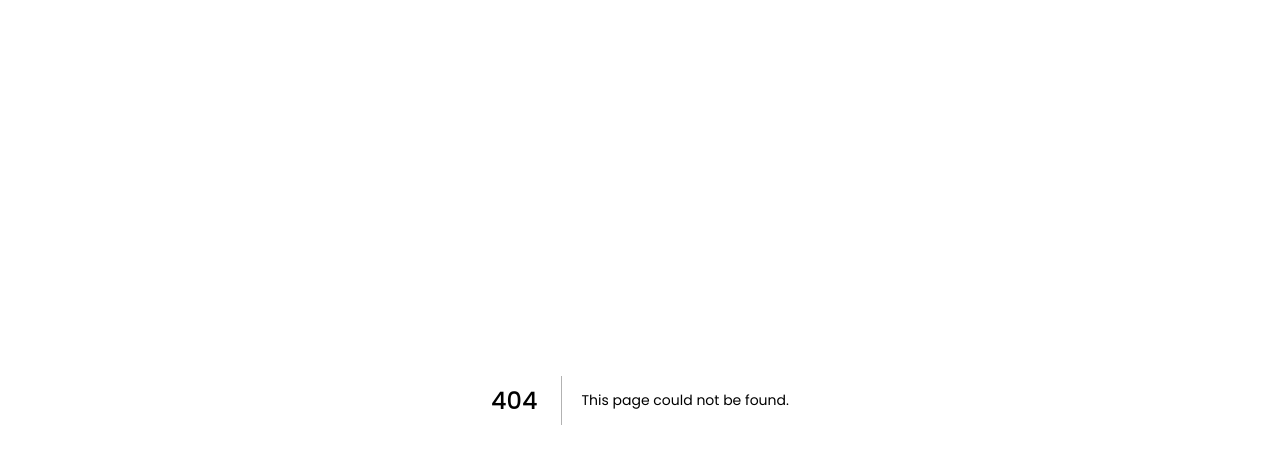
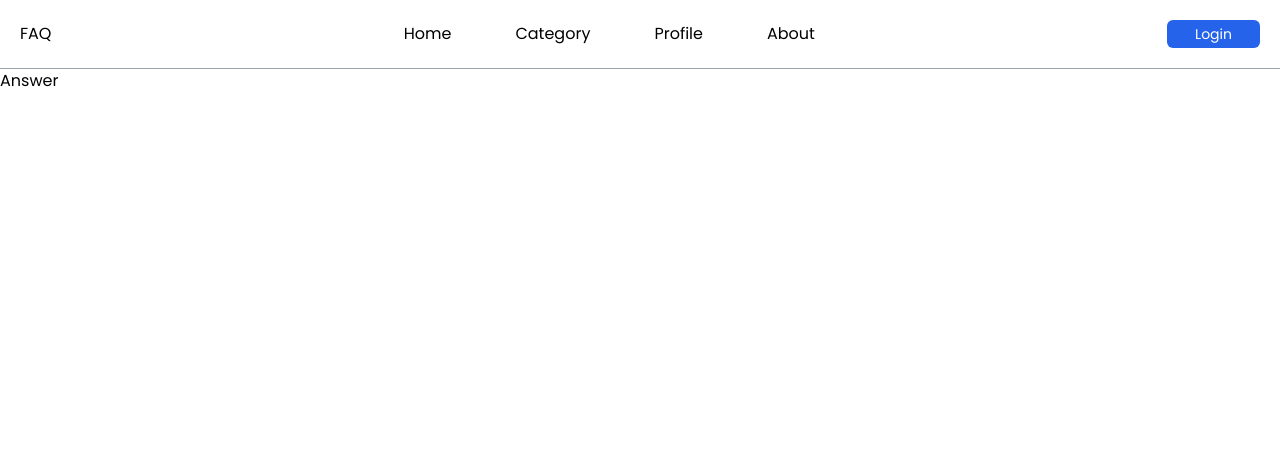
Before and after one commit to GuilhermeHerculanoDev/FrontEnd-FAQ, a Next.js app: page /answer/1 in a window 1280 px wide. Before the commit this address had no page. Shown: the top 464 px of the page. Built offline with nearby package versions, Linux system fonts and the light colour scheme.

Commit message:
:sparkles: feat: Criação dos componente CardsQuestions e da página dinânmica

```diff
--- /dev/null
+++ b/src/app/answer/[id]/page.tsx
@@ -0,0 +1,24 @@
+import NavBar from "@/components/NavBar";
+
+
+interface AnswerProps {
+  params: {
+    id: string;
+  };
+}
+
+export default async function Answer ({ params }: AnswerProps)  {
+  const { id } = await params;
+
+
+  console.log(id)
+
+  return (
+    <div>
+        <NavBar />
+
+        <h1>Answer</h1>
+
+    </div>
+  )
+};
--- a/src/app/category/[id]/[category_name]/page.tsx
+++ b/src/app/category/[id]/[category_name]/page.tsx
@@ -2,14 +2,14 @@ import NavBar from "@/components/NavBar";
 import CardsQuestions from "@/components/CardsQuestions";
 import Footer from "@/components/Footer";
 
-interface ProductPageProps {
+interface CategoryProps {
   params: {
     id: string;
     category_name: string;
   };
 }
 
-export default async function PageCategory ({ params }: ProductPageProps)  {
+export default async function PageCategory ({ params }: CategoryProps)  {
   const { id, category_name } = await params;
 
   const decodedCategoryName = decodeURIComponent(category_name as string);
--- a/src/components/CardsQuestions.tsx
+++ b/src/components/CardsQuestions.tsx
@@ -59,7 +59,7 @@ export default function CardsQuestions(value: any) {
           { active[question.id] &&
           <div className="flex flex-col gap-4 ">
             <p className="text-left px-2 mt-2">{question.description}</p>
-            <button className="self-start px-4 py-1 border rounded-md text-left border-[rgba(0, 0, 0, 0.5)] hover:bg-green-500">Answer</button>
+            <Link className="self-start" href={`/answer/${question.id}`}><button className=" px-4 py-1 border rounded-md text-left border-[rgba(0, 0, 0, 0.5)] hover:bg-green-500">Answer</button></Link>
           </div>
           }
 
```
